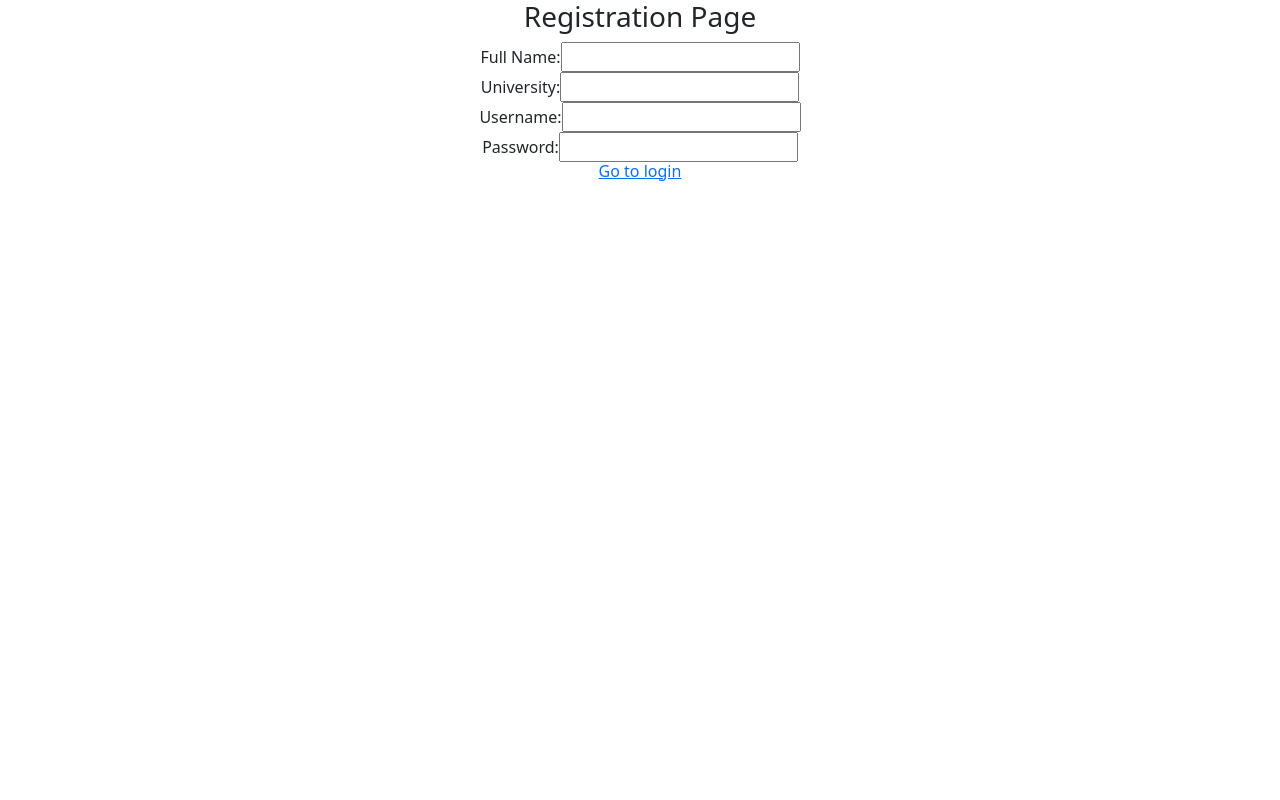
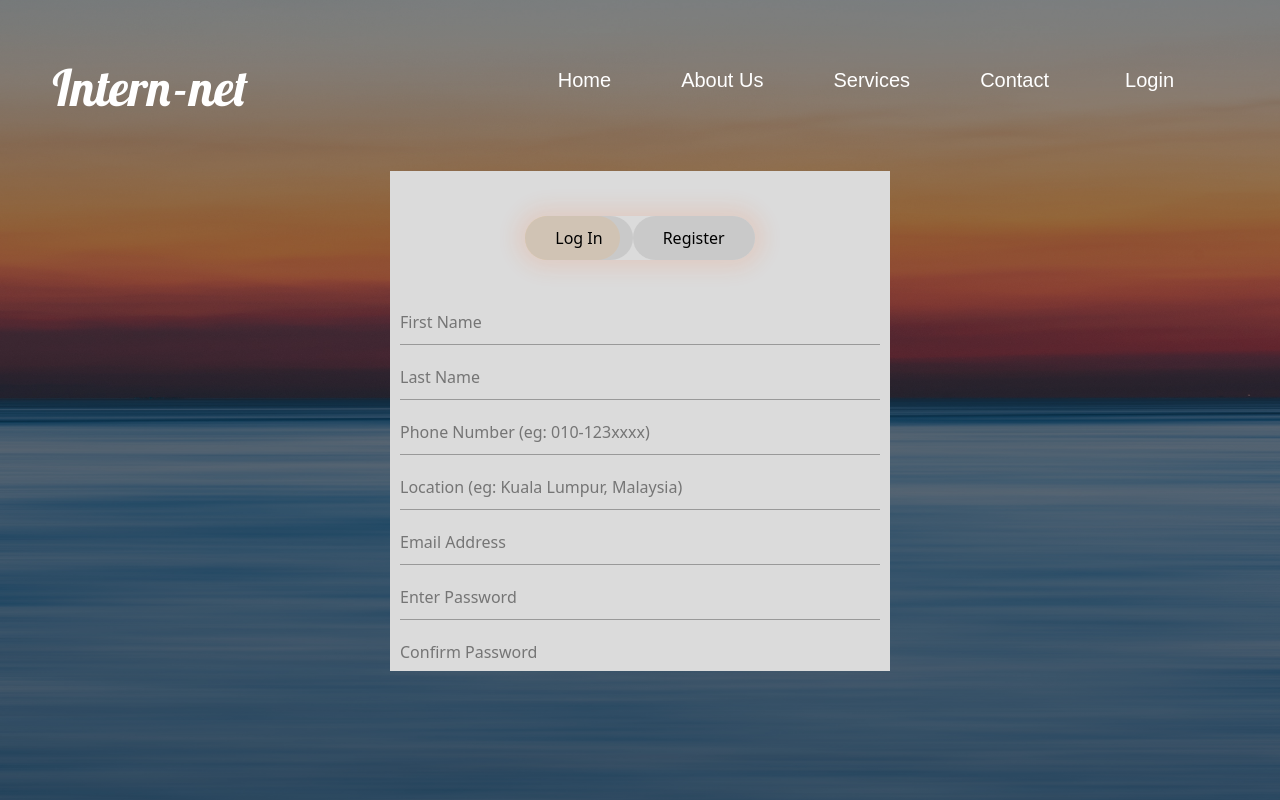
Before and after one commit to qiuyixianq/Intern-net, a React (Create React App) app: page /registration in a window 1280 px wide. Built offline with nearby package versions, Linux system fonts and the light colour scheme; a web font is replaced by a local one.

Commit message:
Merge Ted (Register)
Merge teammate's register page ui (no functionalities)

```diff
--- a/src/components/authentication/Login.jsx
+++ b/src/components/authentication/Login.jsx
@@ -74,7 +74,7 @@ export const Login = () => {
     //main render
     if (!token) {
         return (
-            <div className="loginlogin">
+            <div className="ted">
                 <div className="full-page">
                     <div className="navbar">
                         <div>
@@ -96,8 +96,16 @@ export const Login = () => {
                             <div className="loginBox">
                                 <div className='button-box'>
                                     <div id='btn'></div>
-                                    <button type='button' className='toggle-btn'>Log In</button>
-                                    <button type='button' className='toggle-btn'>Register</button>
+
+                                    <Link to='/login' style={{ textDecoration: 'none', color: 'black' }} >
+                                        <button type='button' className='toggle-btn'>Log In</button>
+                                    </Link>
+
+
+                                    <Link to='/registration' style={{ textDecoration: 'none', color: 'black' }}>
+                                        <button type='button' className='toggle-btn'>Register</button>
+                                    </Link>
+
                                 </div>
 
 
@@ -108,8 +116,8 @@ export const Login = () => {
                                     <button onClick={() => handleLogin()} className='submit-btn'>Log in</button>
                                 </div>
                             </div>
+                        </div>
 
-                        </div>
                     </div>
                 </div>
             </div>
--- a/src/components/authentication/Registration.jsx
+++ b/src/components/authentication/Registration.jsx
@@ -4,28 +4,106 @@ import { Link } from 'react-router-dom';
 
 export const Registration = () => {
     return (
-        <div>
-            <center><h3>Registration Page</h3>
-                <div>
-                    <label htmlFor="name">Full Name: </label>
-                    <input type="text" id="name" />
+        // <div>
+        //     <center><h3>Registration Page</h3>
+        //         <div>
+        //             <label htmlFor="name">Full Name: </label>
+        //             <input type="text" id="name" />
 
-                    <br />
-                    <label htmlFor="university">University: </label>
-                    <input type="text" id="university" />
+        //             <br />
+        //             <label htmlFor="university">University: </label>
+        //             <input type="text" id="university" />
 
-                    <br />
-                    <label htmlFor="username">Username: </label>
-                    <input type="text" id="username" />
+        //             <br />
+        //             <label htmlFor="username">Username: </label>
+        //             <input type="text" id="username" />
 
-                    <br />
-                    <label htmlFor="pass">Password: </label>
-                    <input type="password" id="pass"/>
+        //             <br />
+        //             <label htmlFor="pass">Password: </label>
+        //             <input type="password" id="pass"/>
+        //         </div>
+        //         <h6>
+        //             <Link to="/login" >Go to login</Link>
+        //         </h6>
+        //     </center>
+        // </div>
+
+        <div className="ted">
+            <div className="full-page">
+                <div className="navbar">
+                    <div>
+                        <a className="fontlogo" href='website.html'>Intern-net</a>
+                    </div>
+                    <nav>
+                        <ul id='MenuItems'>
+                            <li><a href='/'>Home</a></li>
+                            <li><a href='/'>About Us</a></li>
+                            <li><a href='/'>Services</a></li>
+                            <li><a href='/'>Contact</a></li>
+                            <li><button className='loginbtn' style={{ width: 'auto' }}>Login</button></li>
+                        </ul>
+                    </nav>
                 </div>
-                <h6>
-                    <Link to="/login" >Go to login</Link>
-                </h6>
-            </center>
+
+                <form id='login-form' className='login-page' onSubmit={() => alert('sia')}>
+                    <div className="form-box">
+                        <div className="registerBox">
+                            <div className='button-box'>
+                                <div id='btn'></div>
+                                <Link to='/login' style={{ textDecoration: 'none', color: 'black' }} >
+                                    <button type='button' className='toggle-btn'>Log In</button>
+                                </Link>
+
+                                <Link to='/registration' style={{ textDecoration: 'none', color: 'black' }}>
+                                    <button type='button' className='toggle-btn'>Register</button>
+                                </Link>
+                            </div>
+
+                            <div id='register' data-toggle="buttons">
+                                <input type='text' className='input-field' placeholder='First Name' required />
+                                <input type='text' className='input-field' placeholder='Last Name ' required />
+                                <input type='tel' className='input-field' placeholder='Phone Number (eg: 010-123xxxx)' pattern="[0-9]{3}-[0-9]{7}" required />
+                                <input type='text' className='input-field' placeholder='Location (eg: Kuala Lumpur, Malaysia)' required />
+                                <input type='email' className='input-field' placeholder='Email Address' required />
+                                <input type='password' className='input-field' placeholder='Enter Password' required />
+                                <input type='password' className='input-field' placeholder='Confirm Password' required />
+                                <select className="input-field" required>
+                                    <option value="">Select Education Course:</option>
+                                    <option value="Business">Business</option>
+                                    <option value="Built Environment">Built Environment</option>
+                                    <option value="Communication & Creative">Communication & Creative</option>
+                                    <option value="Computing Creative Media">Computing Creative Media</option>
+                                    <option value="Engineering">Engineering</option>
+                                    <option value="Hospitality, Tourism & Culinary Arts">Hospitality, Tourism & Culinary Arts</option>
+                                    <option value="Health Science">Health Science</option>
+                                    <option value="Law">Law</option>
+                                    <option value="Professional Accountancy">Professional Accountancy</option>
+                                    <option value="Social Science">Social Science</option>
+                                    <option value="Language">Language</option>
+                                    <option value="Others">Others...</option>
+                                </select>
+
+                                <label htmlFor="birthday" className="mt-2">Date of Brith</label>
+                                <input type="date" className="input-field" id="birthday" placeholder="Date of Birth" />
+                                <select name="gender" id="gender">
+                                    <option value="Male">Male</option>
+                                    <option value="Female">FeMale</option>
+                                    <option value="Others">Others</option>
+                                </select>
+                                <br></br>
+                                <div className="d-flex mt-3 mb-3 align-items-center">
+                                    <input type='checkbox' className='me-2' required />
+                                    <span>I agree to the terms and conditions</span>
+                                </div>
+                                <button type='submit' className='submit-btn'>Register</button>
+                            </div>
+
+                        </div>
+                    </div>
+
+
+                </form>
+            </div>
         </div>
     )
 }
--- a/src/scss/main.scss
+++ b/src/scss/main.scss
@@ -376,7 +376,7 @@ body {
 
 //TED's LOGIN/Register
 
-.loginlogin {
+.ted {
   .full-page {
     height: 100%;
     width: 100%;
@@ -387,6 +387,7 @@ body {
   }
 
   .fontlogo:link {
+    text-decoration: none;
     font-size: 50px;
     color: rgb(255, 255, 255);
     font-family: "Lobster Two", cursive;
@@ -437,11 +438,11 @@ body {
   nav ul li a:hover {
     color: aqua;
   }
-  a {
-    text-decoration: none;
-    color: palevioletred;
-    font-size: 28px;
-  }
+  // a {
+  //   text-decoration: none;
+  //   color: palevioletred;
+  //   font-size: 28px;
+  // }
   /*
 #login-form
 {
@@ -449,13 +450,13 @@ body {
 }
 */
   .form-box .registerBox {
-    width: 380px;
-    height: 900px;
+    width: 500px;
+    height: 500px;
+    overflow-y: scroll;
     position: relative;
     margin: 2% auto;
     background: rgb(219, 219, 219);
     padding: 10px;
-    overflow: hidden;
   }
 
   .form-box .loginBox {
@@ -465,7 +466,6 @@ body {
     margin: 2% auto;
     background: rgb(219, 219, 219);
     padding: 10px;
-    overflow: hidden;
   }
   .button-box {
     width: fit-content;
@@ -527,14 +527,9 @@ body {
     outline: none;
     border-radius: 30px;
   }
-  .check-box {
-    margin: 30px 10px 34px 0;
-  }
   span {
     color: #777;
     font-size: 12px;
-    bottom: 68px;
-    position: absolute;
   }
   #login {
     left: 50px;
```
Also changed, not shown: src/scss/main.css, 1 other file (tests, documents, lock files or other folders).
